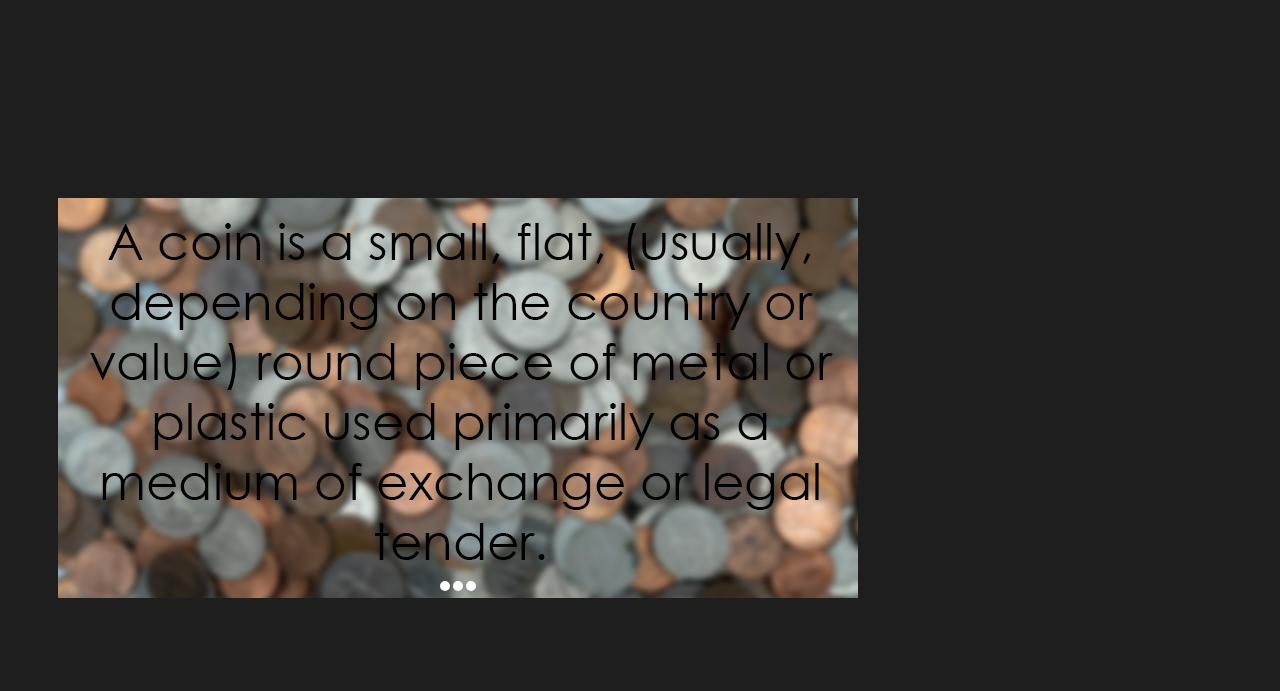
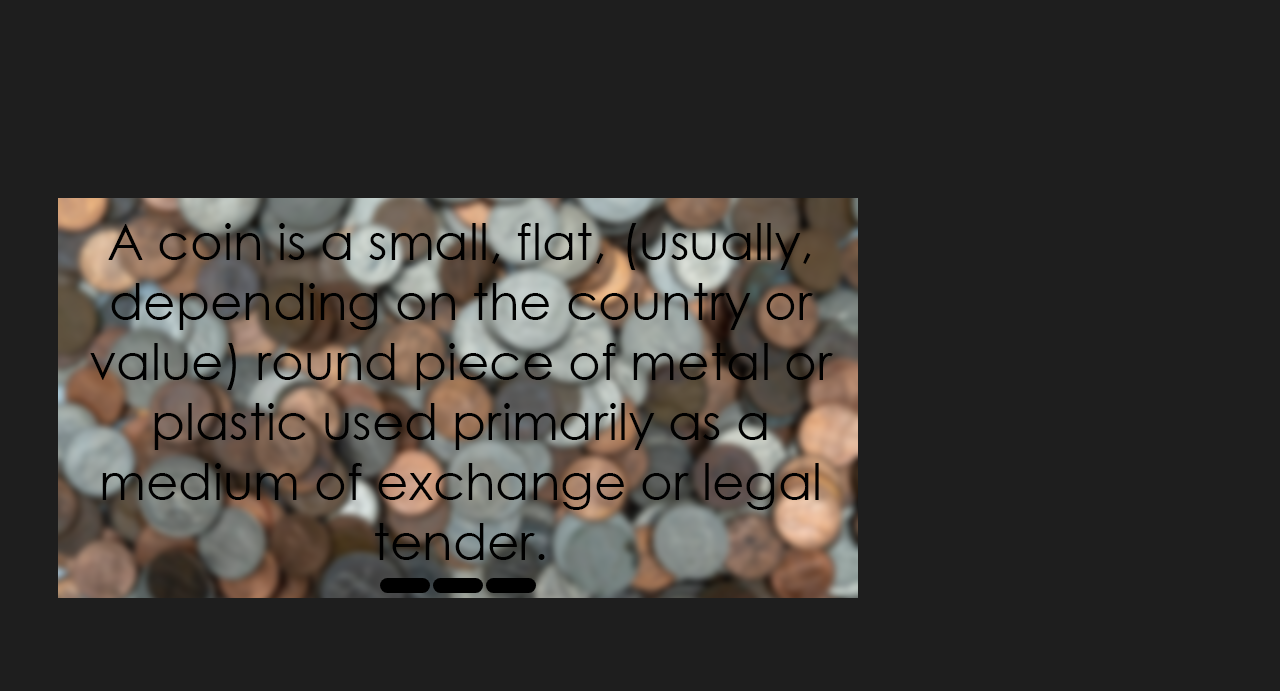
Before and after one commit to MichalisWoess/CoinCollectorClub, a plain HTML site: page Coin Collector Club/Website/html/index.html in a window 1280 px wide. Shown: the part 109-800 px from the top of the page. Drawn offline with Linux system fonts and the light colour scheme.

Commit message:
Bigger Buttons to click on and other color

```diff
--- a/Coin Collector Club/Website/styles/universalStyle.css
+++ b/Coin Collector Club/Website/styles/universalStyle.css
@@ -87,10 +87,10 @@ body{
 }
 .slider-button{
     display: inline-block;
-    height: 10px;
-    width:10px;
-    border-radius: 5px;
-    background-color: white;
+    height: 15px;
+    width:50px;
+    border-radius: 10px;
+    background-color: black;
 }
 
 #slider-image-1:target ~ .image-container{
```
